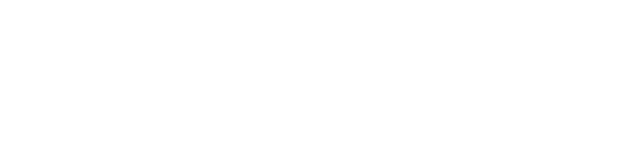
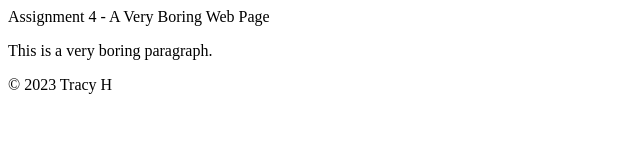
Before and after one commit to Tracy58468/js-assignment-4-html-me-something-Tracy58468, a website: page index.html in a window 1280 px wide. Shown: the whole page, without its empty margins (0-640 px from the left). Drawn offline with Linux system fonts and the light colour scheme.

Commit message:
Add inst. to index.html and add minimum tags

```diff
--- a/index.html
+++ b/index.html
@@ -1,8 +1,46 @@
 <!DOCTYPE html>
-<html>
+<html lang="en-US">
    <head>
+      <meta charset="UTF-8"/>
+      <title>Assignment 4 - A Very Boring Web Page</title>
    </head>
    <body>
       <!-- Write your HTML in this file! -->
+
+
+      <header>Assignment 4 - A Very Boring Web Page</header>
+
+      <main>
+         <p>
+            This is a very boring paragraph.
+         </p>
+      </main>
+
+      <article></article>
+
+      <footer>&copy; 2023 Tracy H</footer>
+
+
    </body>
 </html>
+
+<!--Your mission is to build a page that:
+
+    1. Tells a story. This can be personal or impersonal, funny, serious or neither. You can do whatever you like, but it should be something in the range of 3-10 paragraphs or sections. Here is an example, and here are some other ideas:
+
+        a. Create a résumé page that tells the story of your professional journey to-date, and where you want to go as a coder.
+
+        b. Describe a trip you took.
+
+        c. Talk about one of your hobbies or passions.
+
+    2. Does each of the following:
+
+        a. Uses each of the following structural HTML5 tags: <p>, <header>, <footer>, <main>, <article>. If you need to review any of these tags, check out the HTML tag reference at w3schools.
+
+        b. Uses at least one <img> tag (hopefully more). When placing images in your page, put them in a new subfolder called images within your html-me-something directory.
+
+        c. Uses at least one HTML entity. Hint: putting a copyright notice in your footer will afford you the opportunity to use &copy;, but you should also try to get creative here.
+
+        d. Demonstrates creativity. Don’t stop with these items or tags. Have some ideas for your page, and make it great. And dig into the w3schools HTML reference to learn more about other tags, their usage and attributes!
+-->
```
